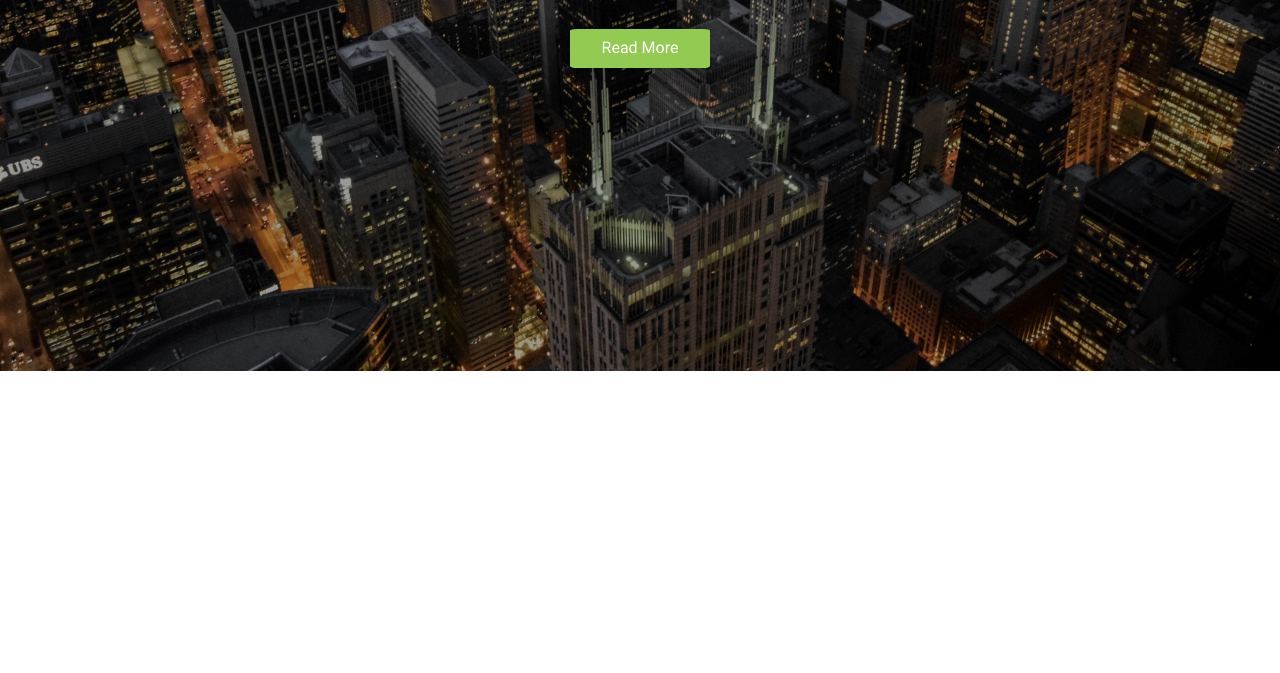
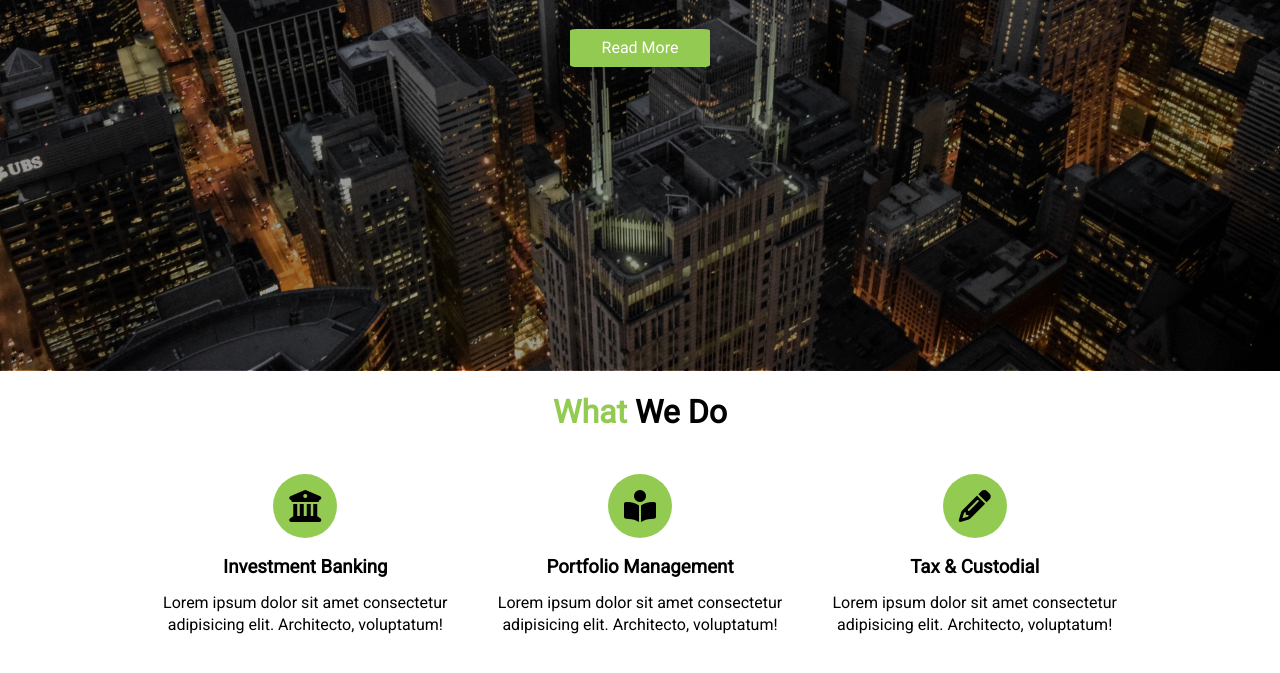
Before and after one commit to jallaman/edgeledgerwebsite, a plain HTML site: page index.html in a window 1280 px wide. Shown: the part 495-1168 px from the top of the page. Before the commit the page ends 866 px from the top, so only its background shows below. Drawn offline with Linux system fonts and the light colour scheme.

Commit message:
completed section What We Do

```diff
--- a/css/style.css
+++ b/css/style.css
@@ -21,6 +21,16 @@ p{
 }
 
 /* Utility Classes */
+.container {
+    max-width: 1100px;
+    margin: auto;
+    padding: 0 2rem;
+    overflow: hidden;
+}
+.text-center {
+    text-align: center;
+}
+
 .text-primary {
     color: #93cb52;
 }
@@ -30,10 +40,19 @@ p{
     margin-bottom: 0.75rem;
     line-height: 1.1;
 }
+.m-heading {
+    font-size: 2rem ;
+    margin-bottom: 0.75rem;
+    line-height: 1.1;
+}
 .lead {
     font-size: 1.3rem;
     margin-bottom: 2rem;
 }
+.py-1{ padding: 1.5rem;}
+.py-2{padding: 2rem;}
+.py-3{padding: 3rem;}
+
 .btn {
     display: inline-block;
     color: #fff;
@@ -53,7 +72,7 @@ p{
 /* Navbar */
 #navbar {
     display: flex;
-    position: static;
+    position: sticky;
     top: 0;
     background: #333;
     color: #fff;
@@ -92,9 +111,28 @@ p{
     align-items: center;
     height: 100%;
     padding: 0 2rem;
-    /* Overlay
+    /* Overlay */
     position: absolute;
-    top: 0;
-    left: 0; */
-    background-color: rgba(0, 0, 0, .4);
+    top: 65px;
+    left:0;
+    right: 0;
+    bottom: 0;
+    background-color: rgba(0,0,0,0.4);
+  }
+
+/* Section: What We Do */
+#what .items{
+    display: flex;
+    padding: 1rem;
 }
+#what .items .item{
+    flex: 1;
+    text-align: center;
+    padding: 1rem;
+}
+#what .items .item i{
+    background: #93cb52;
+    padding: 1rem;
+    border-radius: 50%;
+    margin-bottom: 1rem;
+}
--- a/index.html
+++ b/index.html
@@ -38,6 +38,37 @@
             <a href="#what" class="btn">Read More</a>
         </div>
     </header>
+    <!-- Section: What we do -->
+    <section id="what" class="bg-light py-1">
+        <div class="container">
+            <h2 class="m-heading text-center">
+                <span class="text-primary">What</span> We Do
+            </h2>
+            <div class="items">
+                <div class="item">
+                    <i class="fas fa-university fa-2x"></i>
+                    <div>
+                      <h3>Investment Banking</h3>
+                      <p>Lorem ipsum dolor sit amet consectetur adipisicing elit. Architecto, voluptatum!</p>
+                    </div>
+                  </div>
+                  <div class="item">
+                      <i class="fas fa-book-reader fa-2x"></i>
+                      <div>
+                        <h3>Portfolio Management</h3>
+                        <p>Lorem ipsum dolor sit amet consectetur adipisicing elit. Architecto, voluptatum!</p>
+                      </div>
+                  </div>
+                  <div class="item">
+                      <i class="fas fa-pencil-alt fa-2x"></i>
+                      <div>
+                        <h3>Tax & Custodial</h3>
+                        <p>Lorem ipsum dolor sit amet consectetur adipisicing elit. Architecto, voluptatum!</p>
+                      </div>
+                  </div>
+
+        </div>
+    </section>
 
 </body>
 </html>
```
